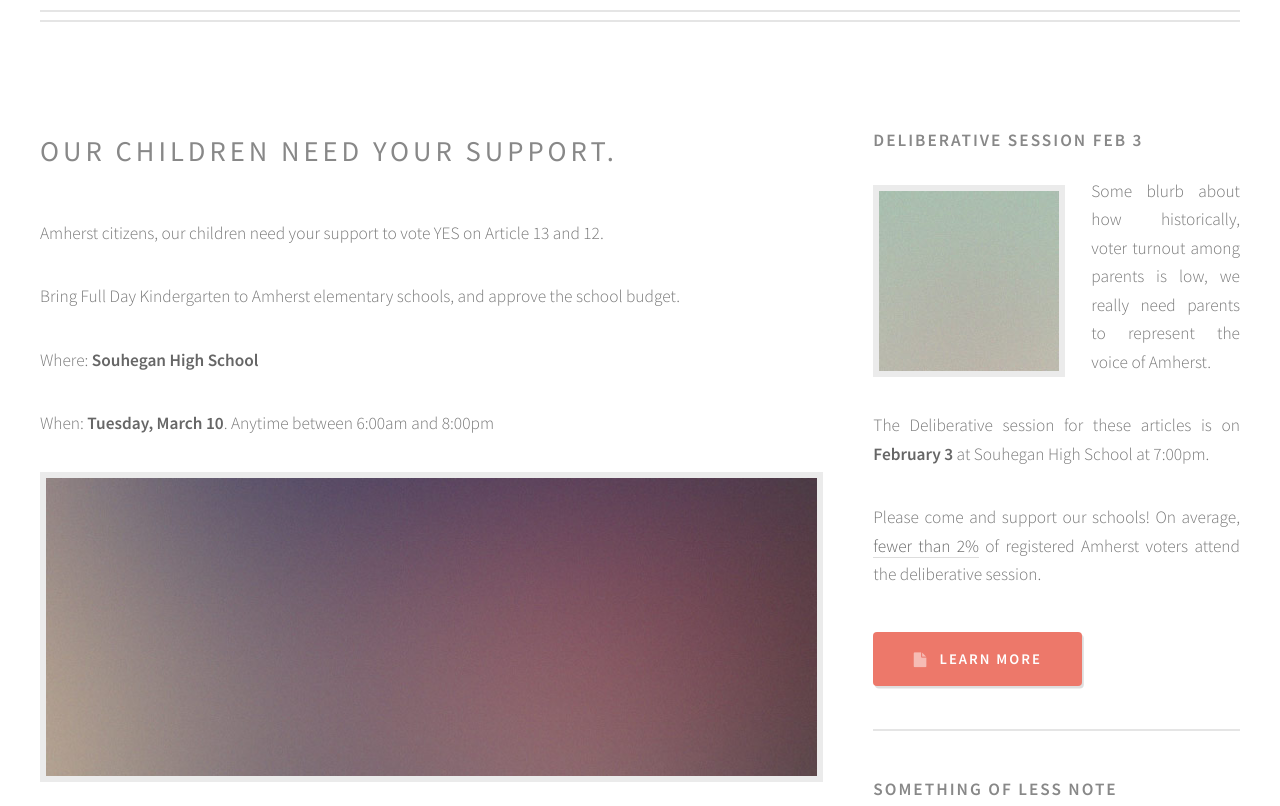
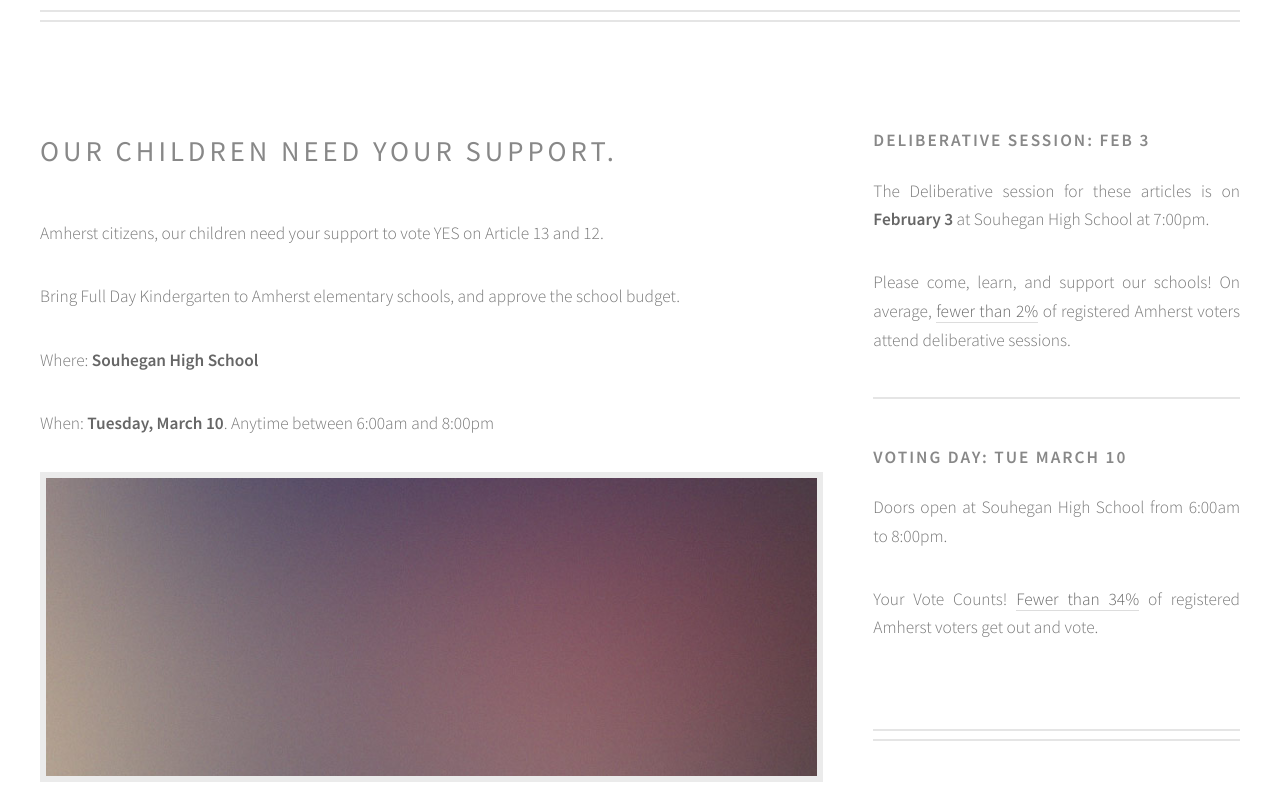
Before and after one commit to rkuzsma/amherst-fdk, a plain HTML site: page index.html in a window 1280 px wide. Shown: the part 1000-1806 px from the top of the page. Drawn offline with Linux system fonts and the light colour scheme.

Commit message:
Update index.html

```diff
--- a/index.html
+++ b/index.html
@@ -156,16 +156,10 @@
 												<!-- Highlight -->
 													<article class="box highlight">
 														<header>
-															<h3><a href="#">Deliberative Session Feb 3</h3>
+															<h3>Deliberative Session: Feb 3</h3>
 														</header>
-														<a href="#" class="image left"><img src="images/pic06.jpg" alt="" /></a>
-														<p>Some blurb about how historically, voter turnout among parents is low, we really need parents to represent the voice of Amherst.</p>
 														<p>The Deliberative session for these articles is on <strong>February 3</strong> at Souhegan High School at 7:00pm.</p>
-														<p>
-														<p>Please come and support our schools! On average, <a href="https://www.nhmunicipal.org/Resources/ViewDocument/23">fewer than 2%</a> of registered Amherst voters attend the deliberative session.</p>
-														<ul class="actions">
-															<li><a href="#" class="button icon fa-file">Learn More</a></li>
-														</ul>
+														<p>Please come, learn, and support our schools! On average, <a href="https://www.nhmunicipal.org/Resources/ViewDocument/23">fewer than 2%</a> of registered Amherst voters attend deliberative sessions.</p>
 													</article>
 
 											</li>
@@ -174,16 +168,10 @@
 												<!-- Highlight -->
 													<article class="box highlight">
 														<header>
-															<h3><a href="#">Something of less note</a></h3>
+															<h3>Voting Day: Tue March 10</h3>
 														</header>
-														<a href="#" class="image left"><img src="images/pic07.jpg" alt="" /></a>
-														<p>Phasellus  sed laoreet massa id justo mattis pharetra. Fusce suscipit ligula vel quam
-														viverra sit amet mollis tortor congue magna lorem ipsum dolor et quisque ut odio facilisis
-														convallis. Etiam non nunc vel est suscipit convallis non id orci. Ut interdum tempus
-														facilisis convallis. Etiam non nunc vel est suscipit convallis non id orci.</p>
-														<ul class="actions">
-															<li><a href="#" class="button icon fa-file">Learn More</a></li>
-														</ul>
+														<p>Doors open at Souhegan High School from 6:00am to 8:00pm.</p>
+														<p>Your Vote Counts! <a href="https://www.nhmunicipal.org/Resources/ViewDocument/23">Fewer than 34%</a> of registered Amherst voters get out and vote.</p>
 													</article>
 
 											</li>
```
